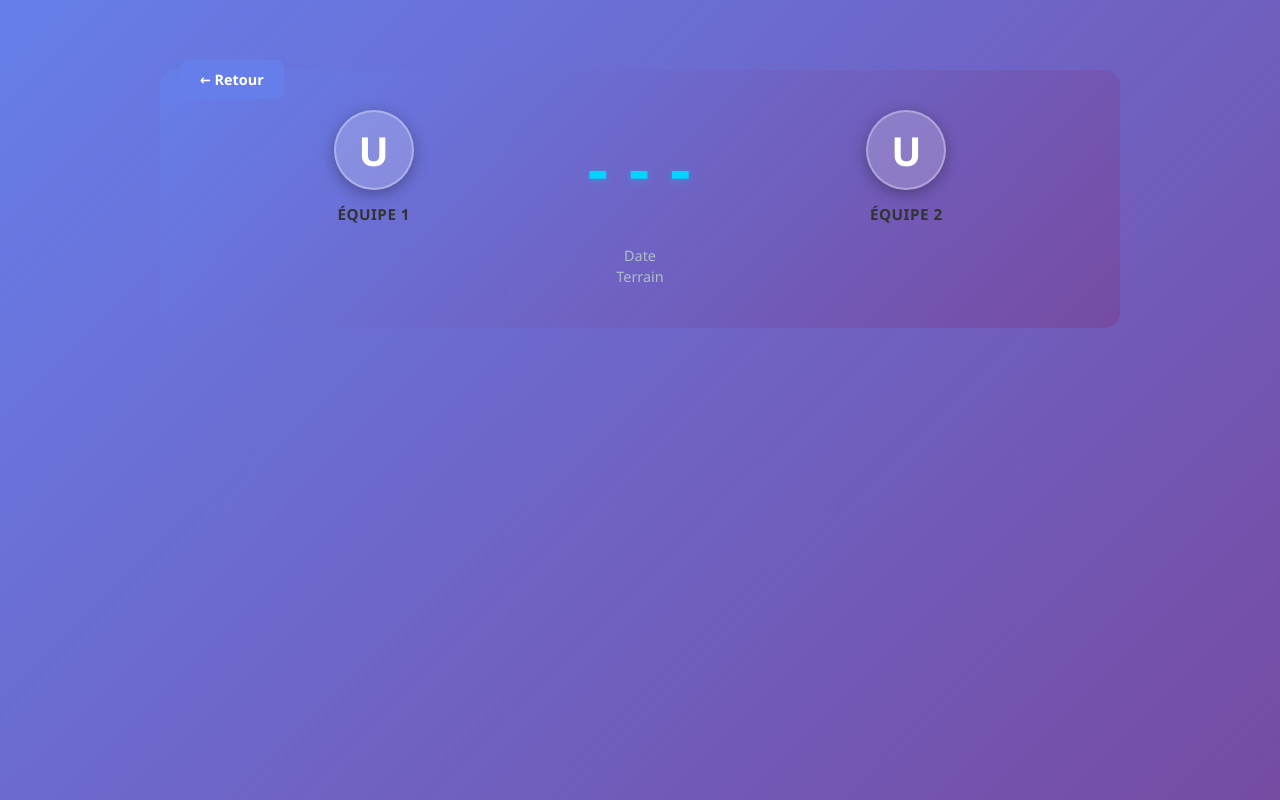
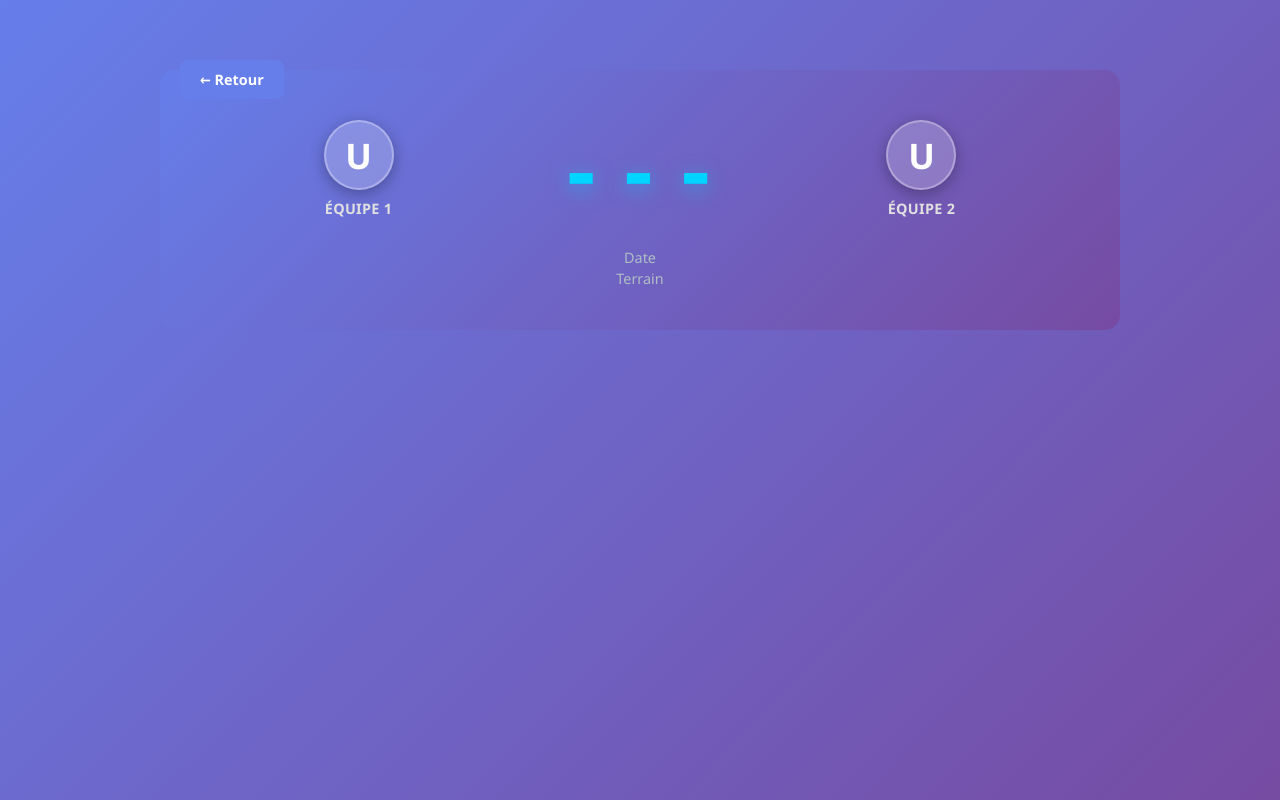
Before and after one commit to quentinmd/interligues-u14, a plain HTML site: page match.html in a window 1280 px wide. Drawn offline with Linux system fonts and the light colour scheme.

Commit message:
Style: ajustement du score et des équipes dans le header (plus gros, meilleur spacing)

```diff
--- a/match.html
+++ b/match.html
@@ -55,9 +55,9 @@
 
         .match-hero-content {
             display: flex;
-            justify-content: space-between;
+            justify-content: center;
             align-items: center;
-            gap: 30px;
+            gap: 40px;
             flex-wrap: wrap;
             max-width: 900px;
             margin: 0 auto;
@@ -65,22 +65,22 @@
 
         .team-hero {
             flex: 1;
-            min-width: 150px;
+            min-width: 140px;
             display: flex;
             flex-direction: column;
             align-items: center;
-            gap: 15px;
+            gap: 10px;
         }
 
         .team-avatar {
-            width: 80px;
-            height: 80px;
+            width: 70px;
+            height: 70px;
             border-radius: 50%;
             background: rgba(255, 255, 255, 0.2);
             display: flex;
             align-items: center;
             justify-content: center;
-            font-size: 2.5em;
+            font-size: 2.2em;
             font-weight: bold;
             color: white;
             box-shadow: 0 4px 15px rgba(0, 0, 0, 0.3);
@@ -88,12 +88,13 @@
         }
 
         .team-name {
-            font-size: 0.95em;
-            font-weight: 700;
+            font-size: 0.9em;
+            font-weight: 600;
             text-transform: uppercase;
-            line-height: 1.3;
-            letter-spacing: 0.5px;
-            max-width: 180px;
+            line-height: 1.2;
+            letter-spacing: 0.3px;
+            max-width: 150px;
+            color: #e0e0e0;
         }
 
         .score-container {
@@ -105,11 +106,13 @@
         }
 
         .score-display {
-            font-size: 4em;
+            font-size: 5.5em;
             font-weight: 900;
-            letter-spacing: 2px;
+            letter-spacing: 3px;
             color: #00d4ff;
-            text-shadow: 0 2px 10px rgba(0, 212, 255, 0.3);
+            text-shadow: 0 4px 20px rgba(0, 212, 255, 0.5);
+            line-height: 1.1;
+            margin: 10px 0;
         }
 
         .match-date-time {
@@ -668,6 +671,14 @@
                 font-size: 0.85em;
             }
 
+            .score-display {
+                font-size: 4.5em;
+            }
+
+            .match-hero-content {
+                gap: 30px;
+            }
+
             #feuille-content table {
                 display: none;
             }
@@ -698,7 +709,7 @@
             }
 
             .score-display {
-                font-size: 2.5em;
+                font-size: 3.5em;
             }
 
             .match-date-time {
```
